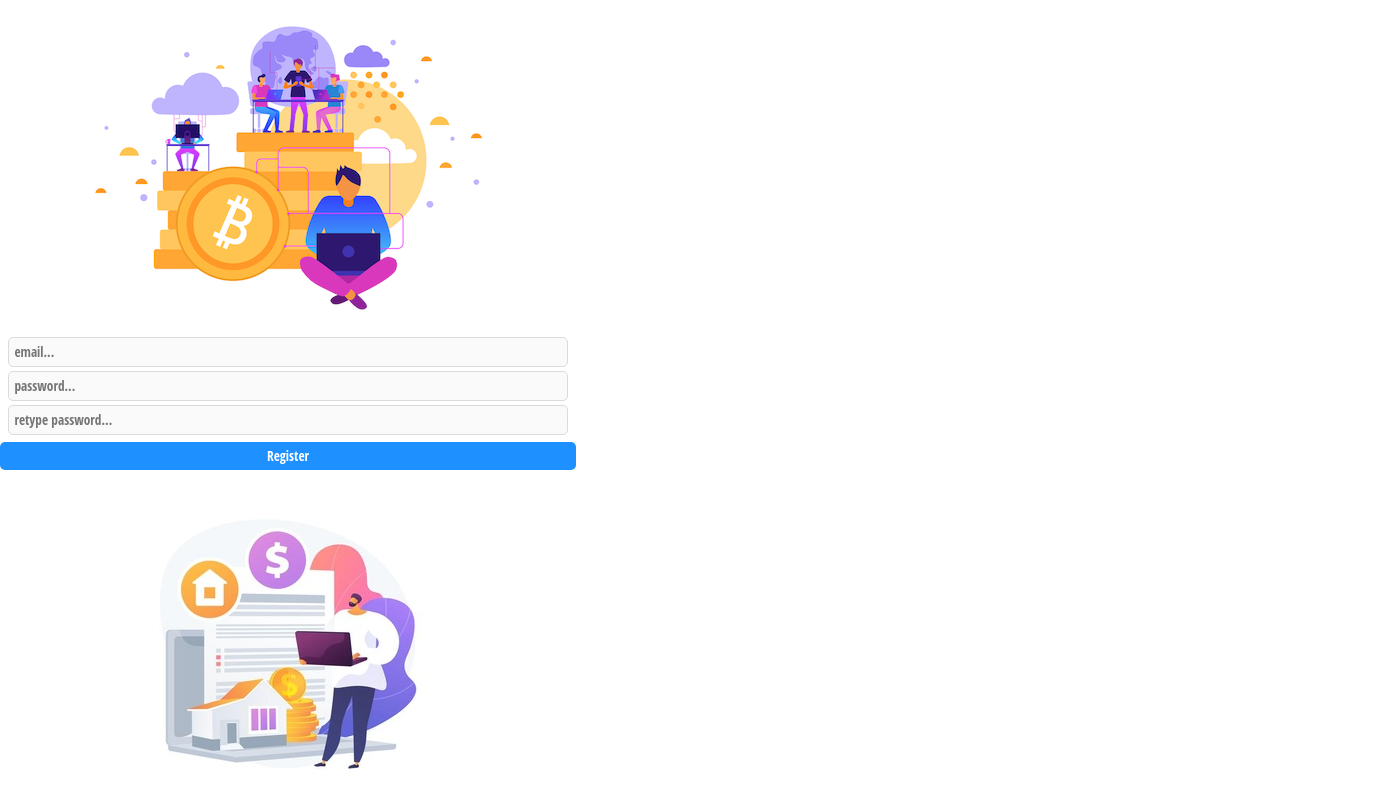
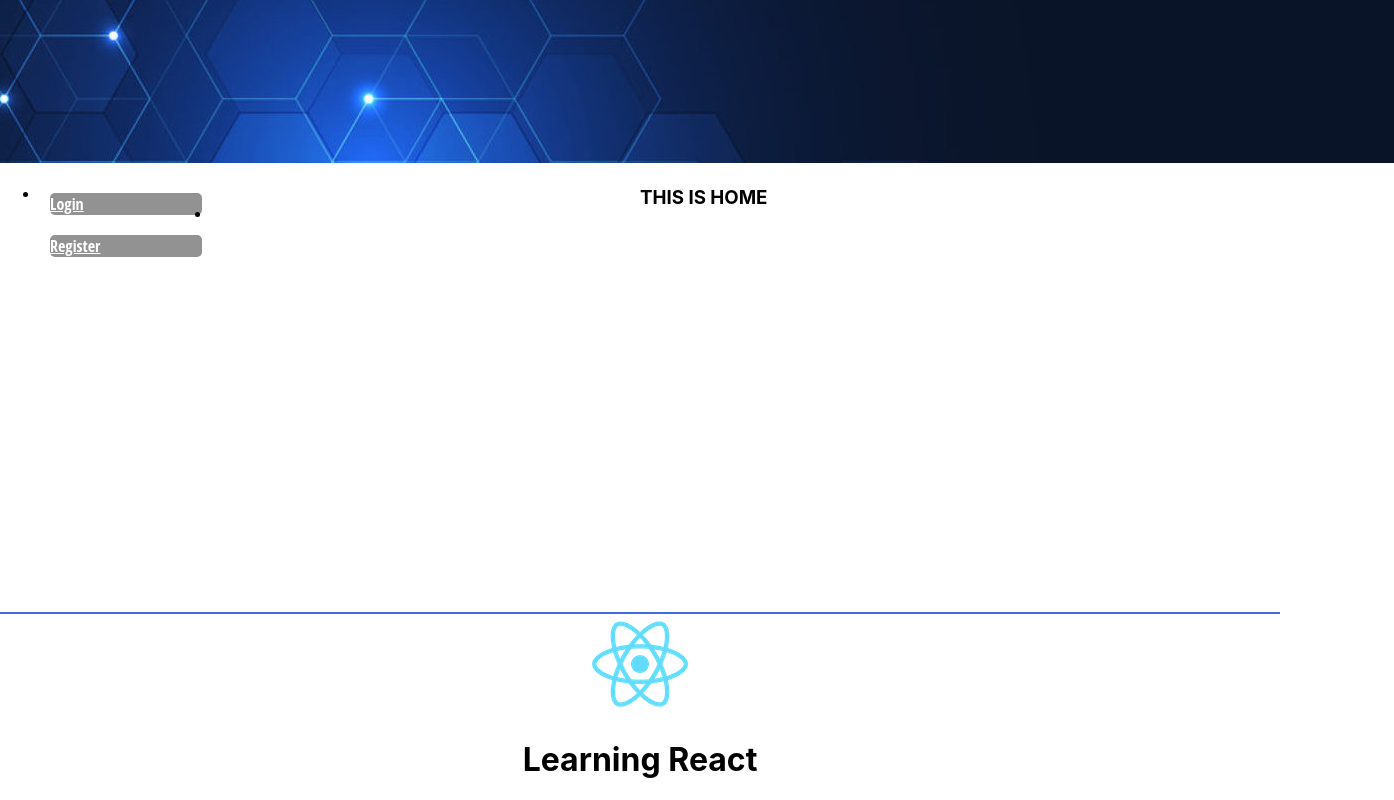
Before and after one commit to khushaliargade/react, a React (Create React App) app: page /home in a window 1280 px wide. Shown: the top 800 px of the page, 1394 px wide, since content can reach past the window. Built offline with nearby package versions, Linux system fonts and the light colour scheme.

Commit message:
Created routing
added routes

```diff
--- a/package.json
+++ b/package.json
@@ -8,6 +8,7 @@
     "@testing-library/user-event": "^12.8.3",
     "react": "^17.0.2",
     "react-dom": "^17.0.2",
+    "react-router-dom": "^6.0.2",
     "react-scripts": "4.0.3",
     "web-vitals": "^1.1.2"
   },
--- a/src/App.js
+++ b/src/App.js
@@ -1,17 +1,10 @@
+import React from 'react';
 import './App.css';
-import { Login } from './pages/login';
-import { Register } from './pages/register';
+import { Routing } from './pages/componenets/routes';
 function App() {
   return (
     <div className="App">
-      <div class="row">
-        <div class="column">
-          <Register />
-        </div>
-        <div class="column">
-          <Login />
-        </div>
-      </div>
+      < Routing />
     </div>
   );
 }
--- a/src/pages/componenets/footer.jsx
+++ b/src/pages/componenets/footer.jsx
@@ -3,7 +3,7 @@ import footerLogo from "../../assets/footer.png"
 export class Footer extends React.Component {
     render() {
         return (
-            <div>
+            <div class="footer-pin">
                 <img src={footerLogo} alt="" />
                 <h1>Learning React</h1>
             </div>
--- /dev/null
+++ b/src/pages/componenets/navbar.jsx
@@ -0,0 +1,19 @@
+import React from "react";
+import { Link } from "react-router-dom";
+import "./style.css"
+export class Navbar extends React.Component {
+    render() {
+        return (
+            <div>
+                <ul>
+                    <li>
+                        <Link to="/" class="link">Login</Link>
+                    </li>
+                    <li>
+                        <Link to="/register" class="link">Register</Link>
+                    </li>
+                </ul>
+            </div>
+        )
+    }
+}
--- /dev/null
+++ b/src/pages/componenets/routes.jsx
@@ -0,0 +1,25 @@
+import React from 'react';
+import {
+  BrowserRouter,
+  Routes,
+  Route
+} from "react-router-dom";
+import { Login } from '../login';
+import { Register } from '../register';
+import { Home } from '../home';
+export class Routing extends React.Component {
+  render() {
+    return (
+      <BrowserRouter>
+        <Routes>
+          <Route path="/" element={<Login />} >
+          </Route>
+          <Route path="/register" element={<Register />}>
+          </Route>
+          <Route path="/home" element={<Home />}>
+          </Route>
+        </Routes>
+      </BrowserRouter>
+    )
+  }
+}
--- a/src/pages/componenets/style.css
+++ b/src/pages/componenets/style.css
@@ -1,12 +1,20 @@
-  .column {
-    align-items: center;
-    width: 45%;
-  }
-  .row:after {
-    content: "";
-    display: table;
-    clear: both;
-  }
+.grid {
+  display: grid;
+  grid-template-columns: repeat(2, 1fr);
+  grid-row-gap: 1.25em;
+  min-height: auto;
+}
+.aside {
+  grid-column: 1;
+  width:30%;
+  text-align: left;
+  padding-right: 50px;
+}
+.content {
+  grid-column: 2;
+  width:70%;
+  text-align: left;
+}
   .div-login{
     width:200px;
     height:300px;
@@ -25,7 +33,7 @@
     width: 50px;
     align-self: center;
 }
-input{
+.input{
     width: 95%;
     border: 1px solid #dbdbdb;
     padding: 5px;
@@ -35,7 +43,7 @@ input{
     box-shadow: none;
     font-family: 'Open Sans Condensed', sans-serif;
 }
-button{
+.button{
     width: 100%;
     margin: 5px 0;
     background-color: dodgerblue;
@@ -46,3 +54,23 @@ button{
     color: white;
     border-radius: 5px;
 }
+.link{
+  width: 100%;
+  float:left;
+  background-color: rgba(128, 128, 128, 0.856);
+  font-family: 'Open Sans Condensed', sans-serif;
+  padding: 0px;
+  margin:10px;
+  font-weight: 800;
+  border: none;
+  color: white;
+  border-radius: 5px;
+
+}
+.footer-pin {
+  position: fixed;
+  width: 100%;
+  border-top: 2px solid royalblue;
+  left: 0;
+  bottom: 0;
+}
--- a/src/pages/home.jsx
+++ b/src/pages/home.jsx
@@ -1,14 +1,25 @@
 import React from "react";
-import Header from "./componenets/header";
+import { Header } from "./componenets/header";
+import { Footer } from "./componenets/footer";
+import { Navbar } from './componenets/navbar';
 import "./componenets/style.css"
-class Home extends React.Component {
+export class Home extends React.Component {
     render() {
         return (
             <div>
-                <Header />
+                <div>
+                    <Header />
+                </div>
+                <div class="grid">
+                    <div class="aside">
+                        <Navbar />
+                    </div>
+                    <div class="content">
+                        <h3>THIS IS HOME</h3>
+                    </div>
+                </div>
                 <Footer />
             </div>
         )
     }
 }
-export { Home }
--- a/src/pages/login.jsx
+++ b/src/pages/login.jsx
@@ -1,15 +1,16 @@
 import React from "react";
 import loginImg from "../assets/login.png"
 import "./componenets/style.css"
+import { Link } from "react-router-dom";
 export class Login extends React.Component {
     render() {
         return (
             <div>
                 <img src={loginImg} alt="" />
-                <form onSubmit={this.handleSubmit}>
-                    <input type='email' name='email' placeholder='email...' required onChange={this.handleChange} />
-                    <input type='password' name='pwd' placeholder='password...' required onChange={this.handleChange} />
-                    <button onSubmit={this.handleSubmit}>Log In</button>
+                <form>
+                    <input type='email' name='email' placeholder='email...' required />
+                    <input type='password' name='pwd' placeholder='password...' required />
+                    <Link to="/home" class="button">Login</Link>
                 </form>
             </div>
         )
--- a/src/pages/register.jsx
+++ b/src/pages/register.jsx
@@ -1,16 +1,17 @@
 import React from 'react';
 import registerImg from "../assets/register.png"
 import "./componenets/style.css"
+import { Link } from "react-router-dom";
 export class Register extends React.Component {
     render() {
         return (
             <div>
                 <img src={registerImg} alt="" />
-                <form onSubmit={this.handleSubmit}>
-                    <input type='email' name='email' placeholder='email...' required onChange={this.handleChange} />
-                    <input type='password' name='pwd' placeholder='password...' required onChange={this.handleChange} />
-                    <input type='password' name='pwd' placeholder='retype password...' required onChange={this.handleChange} />
-                    <button onSubmit={this.handleSubmit}>Register</button>
+                <form >
+                    <input type='email' name='email' placeholder='email...' required />
+                    <input type='password' name='pwd' placeholder='password...' required />
+                    <input type='password' name='pwd' placeholder='retype password...' required />
+                    <Link to="/home" class="button">Register</Link>
                 </form>
             </div>
         )
```
Also changed, not shown: src/component/login.jsx (+4 -6 lines), src/component/register.jsx (+4 -6 lines), 1 other file (tests, documents, lock files or other folders).
